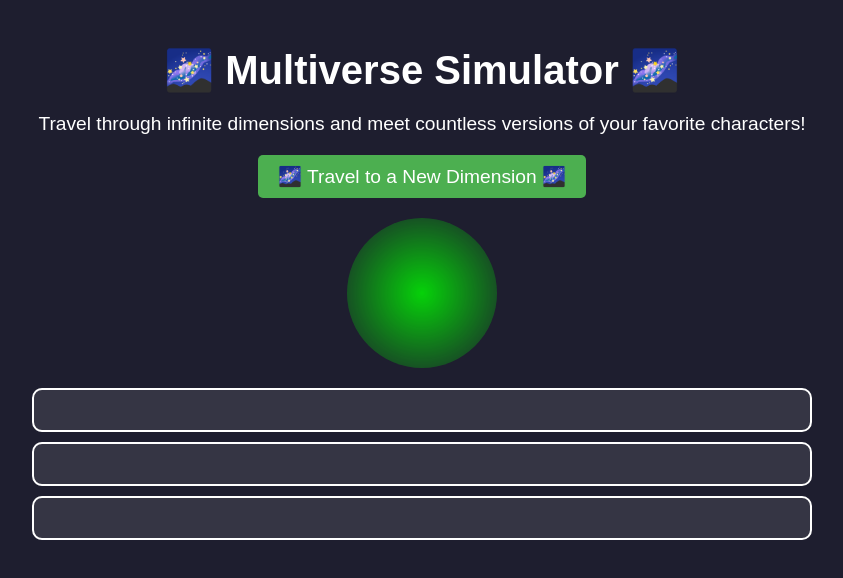
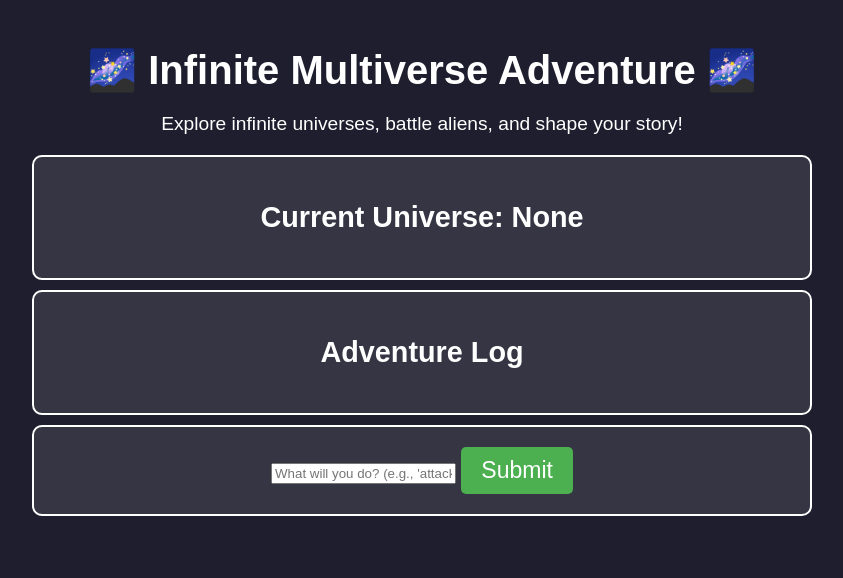
Before and after one commit to Coen3111/Rcik-and-morty, a plain HTML site: page index.html in a window 1280 px wide. Shown: the whole page, without its empty margins (218-1061 px from the left). Drawn offline with Linux system fonts and the light colour scheme.

Commit message:
Update index.html

```diff
--- a/index.html
+++ b/index.html
@@ -3,20 +3,25 @@
 <head>
   <meta charset="UTF-8">
   <meta name="viewport" content="width=device-width, initial-scale=1.0">
-  <title>Multiverse Simulator</title>
+  <title>Infinite Multiverse Adventure</title>
   <link rel="stylesheet" href="styles.css">
 </head>
 <body>
   <div class="container">
-    <h1>🌌 Multiverse Simulator 🌌</h1>
-    <p>Travel through infinite dimensions and meet countless versions of your favorite characters!</p>
-
-    <button class="portal-button" onclick="travel()">🌌 Travel to a New Dimension 🌌</button>
-    <div class="portal"></div>
-
-    <div id="dimension-display" class="display-box"></div>
-    <div id="character-display" class="display-box"></div>
-    <div id="timeline-display" class="display-box"></div>
+    <h1>🌌 Infinite Multiverse Adventure 🌌</h1>
+    <p>Explore infinite universes, battle aliens, and shape your story!</p>
+    <div id="universe-display" class="display-box">
+      <h2>Current Universe: None</h2>
+      <p id="universe-description"></p>
+    </div>
+    <div id="event-display" class="display-box">
+      <h2>Adventure Log</h2>
+      <p id="event-log"></p>
+    </div>
+    <div id="player-input" class="display-box">
+      <input type="text" id="input-box" placeholder="What will you do? (e.g., 'attack alien')">
+      <button onclick="processInput()">Submit</button>
+    </div>
   </div>
   <script src="script.js"></script>
 </body>
```
